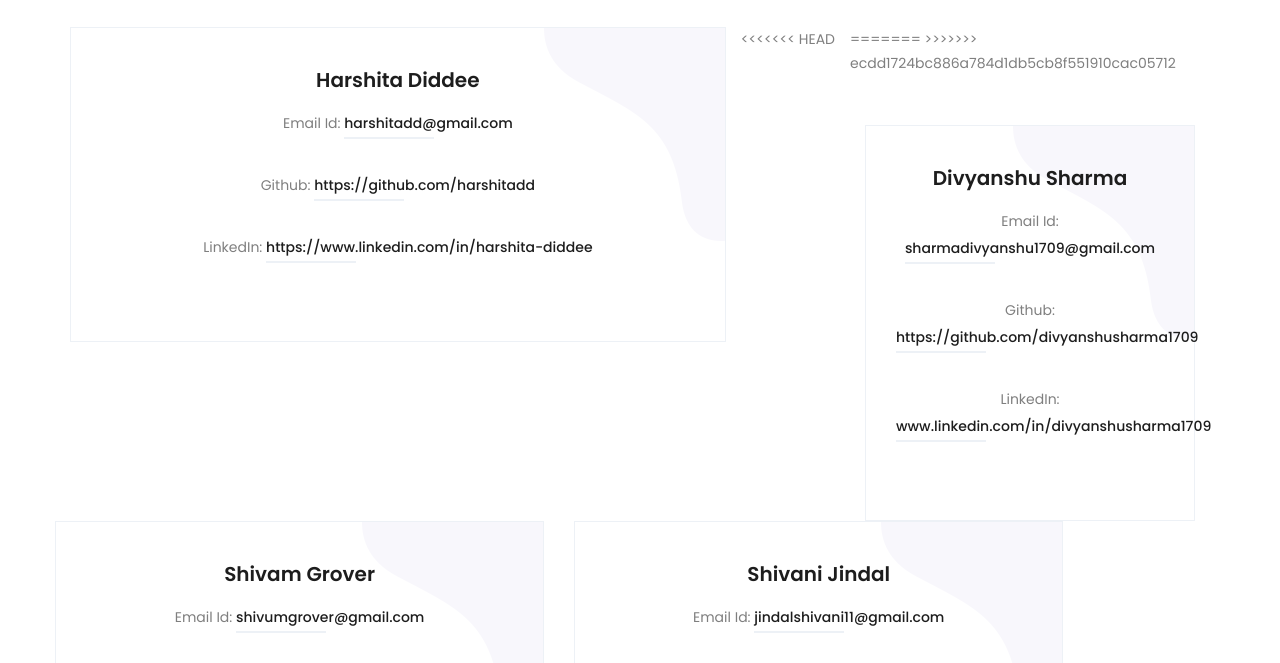
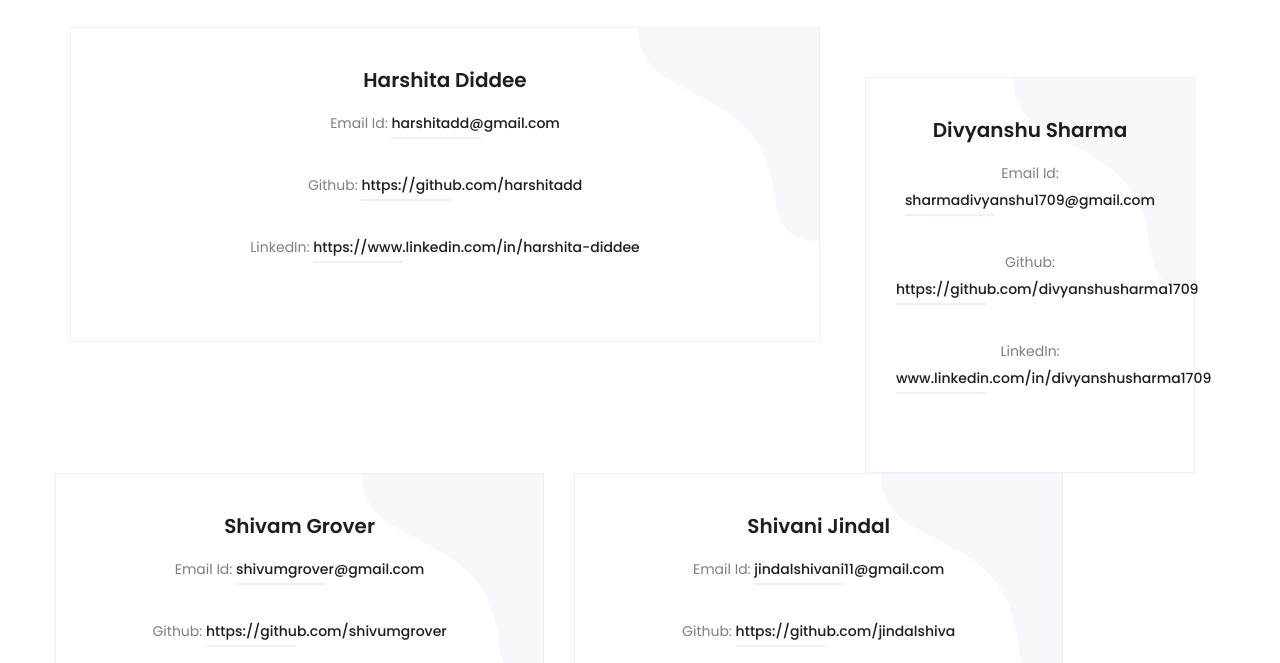
Before and after one commit to Vision-Air/Vision-Air.github.io, a plain HTML site: page contact.html in a window 1280 px wide. Shown: the part 531-1194 px from the top of the page. Drawn offline with Linux system fonts and the light colour scheme.

```diff
--- a/contact.html
+++ b/contact.html
@@ -88,12 +88,10 @@
 
 
 
-<<<<<<< HEAD
 
                 <div class="col-lg-4">
 
-=======
->>>>>>> ecdd1724bc886a784d1db5cb8f551910cac05712
+
                 <div class="col">
                     <div class="single-service" style="text-align: center;">
 
```
